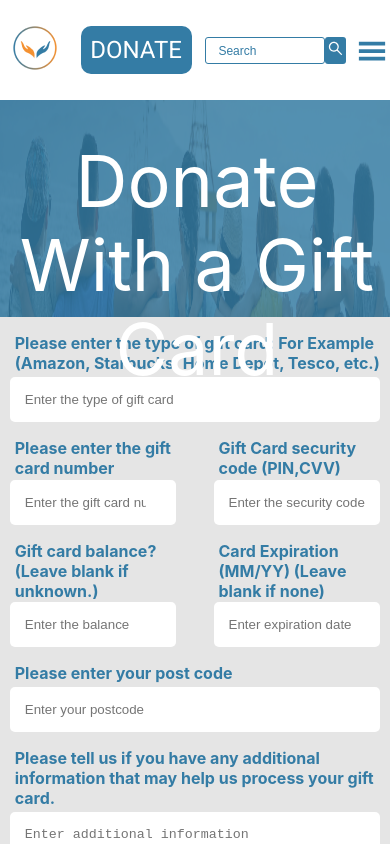
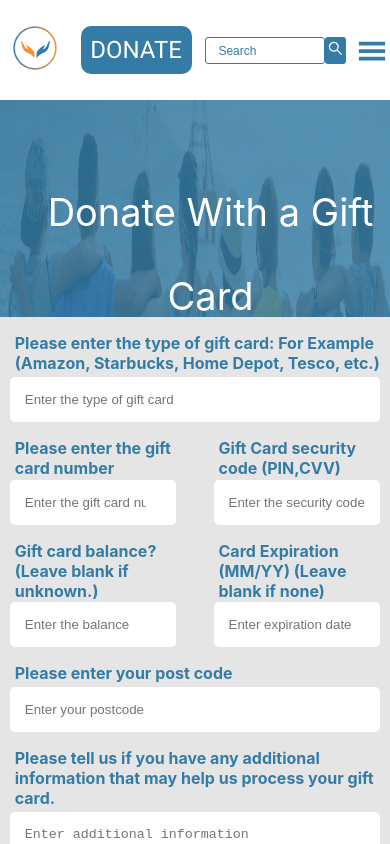
Before and after one commit to Dilekcn/charity, a React (Create React App) app: page /getinvolved/donate-with-gift-card in a window 390 px wide. Shown: the top 844 px of the page. Built offline with nearby package versions, Linux system fonts and the light colour scheme.

Commit message:
donate with a gift card page completed

```diff
--- a/src/components/GetInvolved/DonateGiftCard/DonateGiftCard.css
+++ b/src/components/GetInvolved/DonateGiftCard/DonateGiftCard.css
@@ -1,6 +1,7 @@
 .donate-goods-text1 {
     position: absolute;
     top: 50%;
+    margin-right: auto;
     margin-left: 20%;
     font-style: normal;
     font-weight: normal;
@@ -133,7 +134,8 @@
 
 @media only screen and (max-width: 885px) {
     .donate-goods-text1 {
-        margin-left: 5%;
+        margin-right: auto;
+        font-size: 48px;
     }
 
     .giftcard-form {
@@ -144,8 +146,9 @@
 
 @media only screen and (max-width: 560px) {
     .donate-goods-text1 {
-        margin-left: 1%;
-        margin-top: -5%;
+        margin-left: 8%;
+        margin-top: 3%;
+        font-size: 38px;
     }
 
     .giftcard-form {
```
